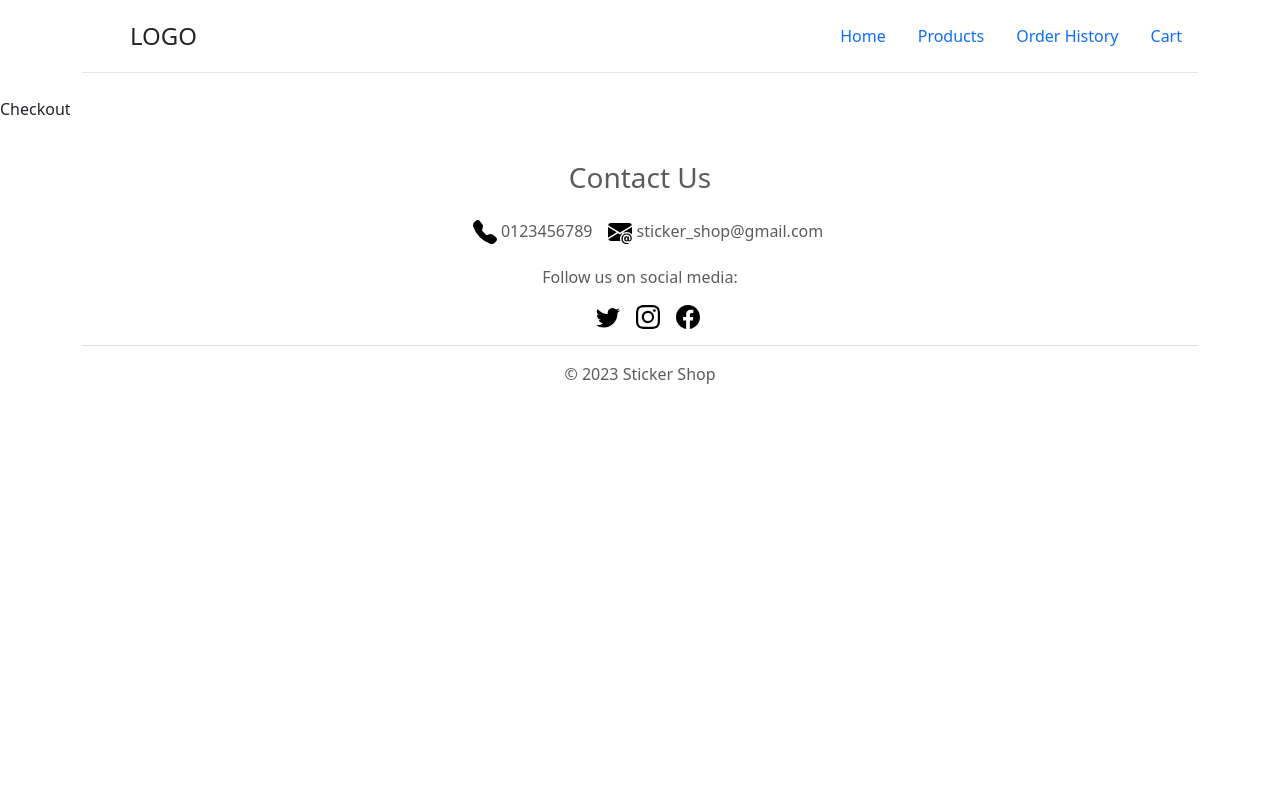
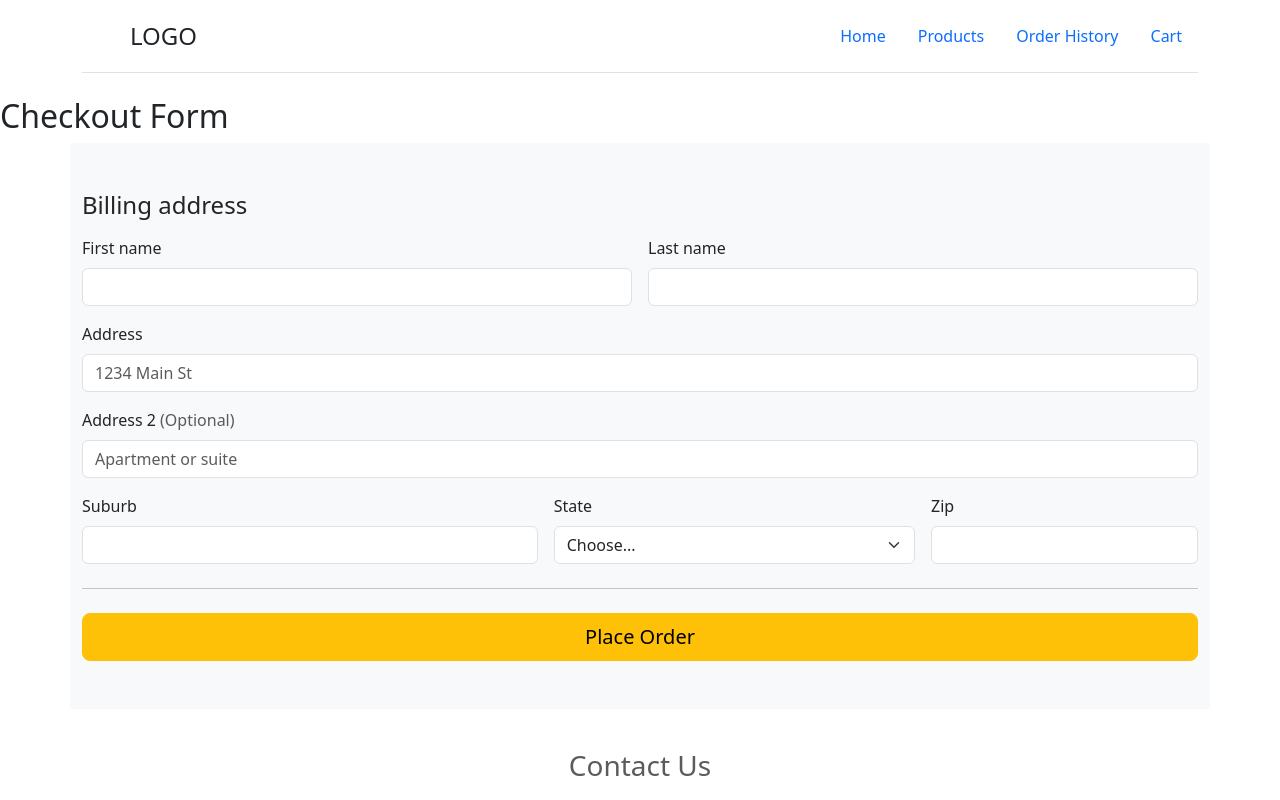
Before and after one commit to MERN-Project-Sticker-Shop/T3A2-Client, a React (Vite) app: page /checkout in a window 1280 px wide. Shown: the top 800 px of the page. Built offline with nearby package versions, Linux system fonts and the light colour scheme.

Commit message:
checkout page done

```diff
--- a/src/components/App.jsx
+++ b/src/components/App.jsx
@@ -7,6 +7,7 @@ import Product from './Product'
 import OrderHistory from './OrderHistory'
 import Cart from './Cart'
 import Checkout from './Checkout'
+import Confirmation from './Confirmation'
 
 const products = [
   {id: 1001,
@@ -74,6 +75,7 @@ const App = () => {
         <Route path='/order-history' element={<OrderHistory/>} />
         <Route path='/cart' element={<Cart cart={cart} setCart={setCart}/>} />
         <Route path='/checkout' element={<Checkout/>}/>
+        <Route path='/confirmation' element={<Confirmation/>}/>
         <Route path='*' element={<h3>Page Not Found!</h3>} />
       </Routes>
       <Contact />
--- a/src/components/Checkout.jsx
+++ b/src/components/Checkout.jsx
@@ -1,8 +1,104 @@
-import React from 'react'
+import React, { useState } from 'react'
+import { useNavigate } from 'react-router-dom'
 
 const Checkout = () => {
+
+  const newAddress = {
+    firstname: "",
+    lastname: "",
+    address: "",
+    address2: "",
+    suburb: "",
+    state: "",
+    zip: ""
+
+  }
+
+  const nav = useNavigate()
+  const [address, setAddress] = useState(newAddress)
+
+  function toConfirmation() {
+    nav('/confirmation')
+    console.log(address)
+  }
   return (
-    <div>Checkout</div>
+    <>
+      <h2>Checkout Form</h2>
+      <div className="container py-5 bg-light">
+        <div className="col-md-12 col-lg-12">
+        <h4 className="mb-3">Billing address</h4>
+        <form onSubmit={toConfirmation} className="needs-validation">
+          <div className="row g-3">
+            <div className="col-sm-6">
+              <label htmlFor="firstName" className="form-label">First name</label>
+              <input type="text" className="form-control" id="firstName" placeholder="" value={address.firstname} onChange={event => setAddress({...address, firstname: event.target.value})} required/>
+              <div className="invalid-feedback">
+                Valid first name is required.
+              </div>
+            </div>
+
+            <div className="col-sm-6">
+              <label htmlFor="lastName" className="form-label">Last name</label>
+              <input type="text" className="form-control" id="lastName" placeholder="" value={address.lastname} onChange={event => setAddress({...address, lastname: event.target.value})} required/>
+              <div className="invalid-feedback">
+                Valid last name is required.
+              </div>
+            </div>
+
+            <div className="col-12">
+              <label htmlFor="address" className="form-label">Address</label>
+              <input type="text" className="form-control" id="address" placeholder="1234 Main St" value={address.address} onChange={event => setAddress({...address, address: event.target.value})} required/>
+              <div className="invalid-feedback">
+                Please enter your shipping address.
+              </div>
+            </div>
+
+            <div className="col-12">
+              <label htmlFor="address2" className="form-label">Address 2 <span className="text-muted">(Optional)</span></label>
+              <input type="text" className="form-control" id="address2" placeholder="Apartment or suite" value={address.address2} onChange={event => setAddress({...address, address2: event.target.value})}/>
+            </div>
+
+            <div className="col-md-5">
+              <label htmlFor="suburb" className="form-label">Suburb</label>
+              <input type="text" className="form-control" id="address2" value={address.suburb} onChange={event => setAddress({...address, suburb: event.target.value})} required/>
+              <div className="invalid-feedback">
+                Please enter your suburb/town.
+              </div>
+            </div>
+
+            <div className="col-md-4">
+              <label htmlFor="state" className="form-label">State</label>
+              <select value={address.state} onChange={event => setAddress({...address, state: event.target.value})}className="form-select" id="state" required>
+                <option>Choose...</option>
+                <option>VIC</option>
+                <option>NSW</option>
+                <option>WA</option>
+                <option>SA</option>
+                <option>ACT</option>
+                <option>TAS</option>
+                <option>NT</option>
+              </select>
+              <div className="invalid-feedback">
+                Please provide a valid state.
+              </div>
+            </div>
+
+            <div className="col-md-3">
+              <label htmlFor="zip" className="form-label">Zip</label>
+              <input type="text" className="form-control" id="zip" placeholder="" value={address.zip} onChange={event => setAddress({...address, zip: event.target.value})}required/>
+              <div className="invalid-feedback">
+                Zip code required.
+              </div>
+            </div>
+          </div>
+          <hr className="my-4"/>
+
+          <button className="w-100 btn btn-warning btn-lg" type="submit">Place Order</button>
+        </form>
+      </div>
+    </div>
+
+    </>
   )
 }
 
--- /dev/null
+++ b/src/components/Confirmation.jsx
@@ -0,0 +1,12 @@
+import React from 'react'
+
+const Confirmation = () => {
+  return (
+    <>
+        <h2>Confirmation</h2>
+
+    </>
+  )
+}
+
+export default Confirmation
```
